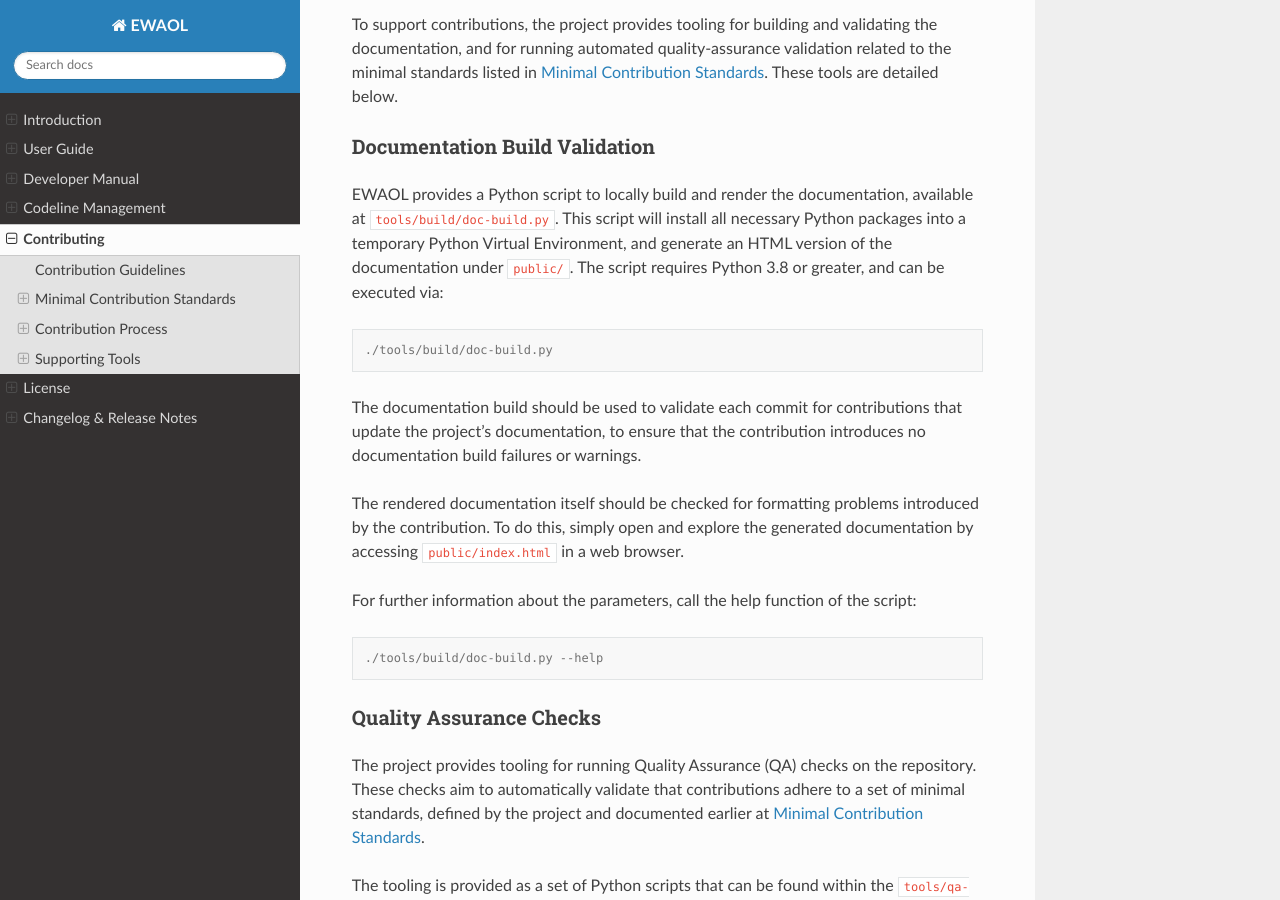
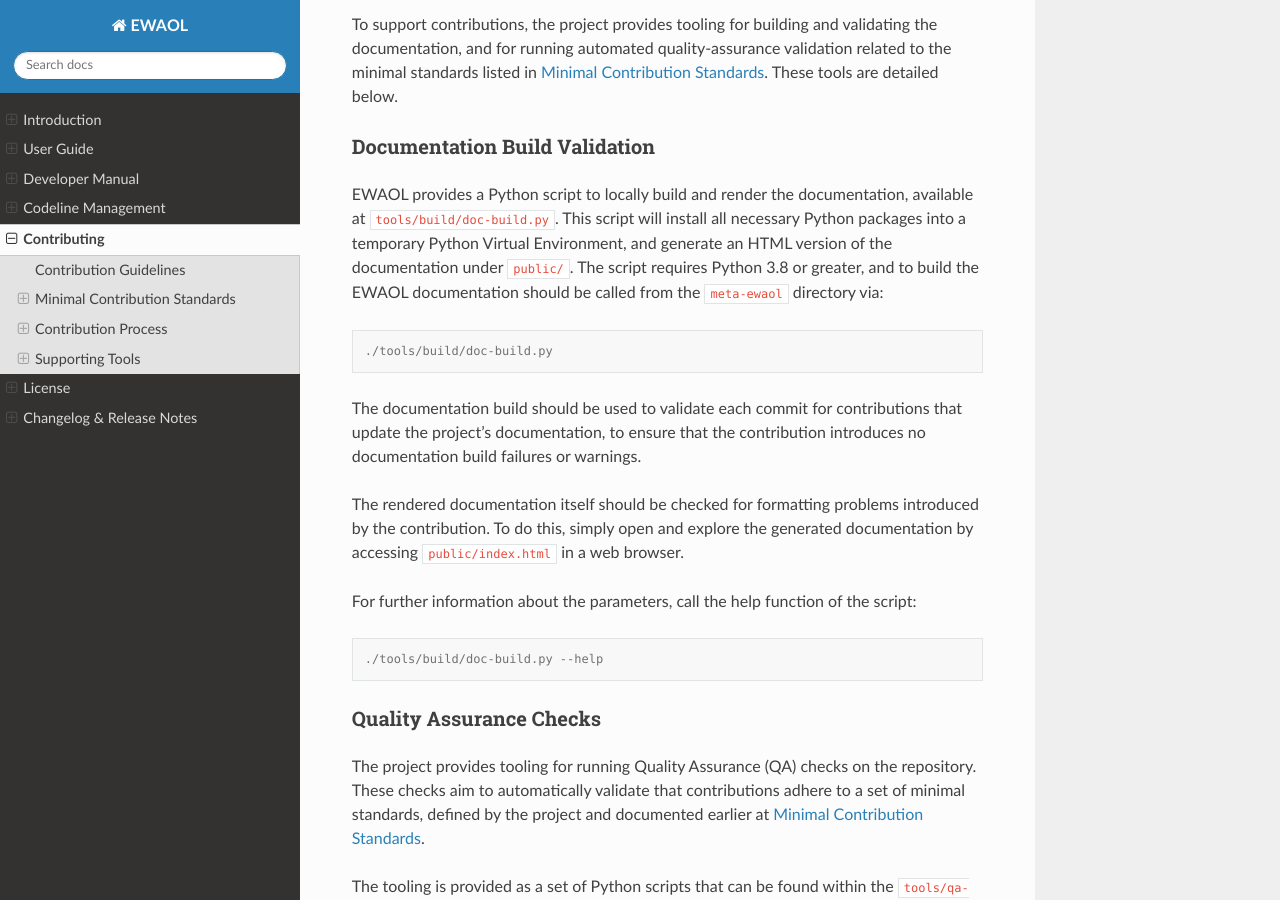
Before and after one commit to chaoge525/soafee_demo, a Sphinx documentation site: the page built from documentation/contributing.rst, in a window 1280 px wide and 900 px high, scrolled down 5781 px. Built offline with Sphinx 7.4.7 and the Read the Docs theme 2.0.0, drawn with Linux system fonts in a browser that asks for light colours.

Commit message:
tools/doc-build: Generalise to allow building independent projects
Added command line options --project_root, --documentation_dir and
--output_dir to override the default settings allowing doc-build.py
to be used for other projects.

Issue-Id: SCM-4418
Signed-off-by: Joel Goddard <joel.goddard@arm.com>
Change-Id: I6cc268a13d973299d23d1df14bd7dd2725b1cd23

```diff
--- a/documentation/contributing.rst
+++ b/documentation/contributing.rst
@@ -297,7 +297,8 @@
 available at ``tools/build/doc-build.py``. This script will install all
 necessary Python packages into a temporary Python Virtual Environment, and
 generate an HTML version of the documentation under ``public/``. The script
-requires Python 3.8 or greater, and can be executed via:
+requires Python 3.8 or greater, and to build the EWAOL documentation should be
+called from the ``meta-ewaol`` directory via:
 
 .. code-block:: console
 
```
Also changed, not shown: 1 other file.
